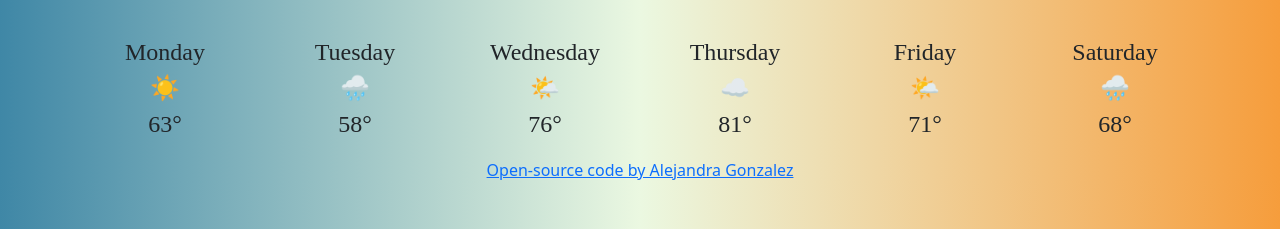
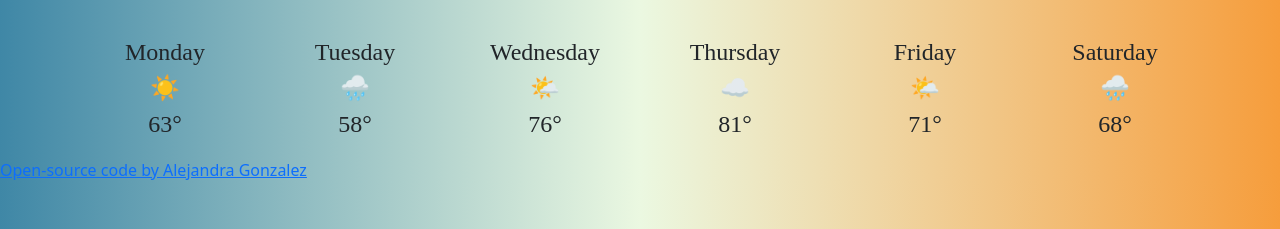
Before and after one commit to alec0des/weather-app, a plain HTML site: page index.html in a window 1280 px wide. Shown: the part 571-800 px from the top of the page. Drawn offline with nearby package versions, Linux system fonts and the light colour scheme; a web font is replaced by a local one.

```diff
--- a/src/styles.css
+++ b/src/styles.css
@@ -10,7 +10,5 @@ body {
   background: linear-gradient(0.25turn, #3f87a6, #ebf8e1, #f69d3c);
 }
 .github-repository {
-  text-align: center;
-  display: block;
-  margin: 0 auto;
+  display: inline-block;
 }
```
